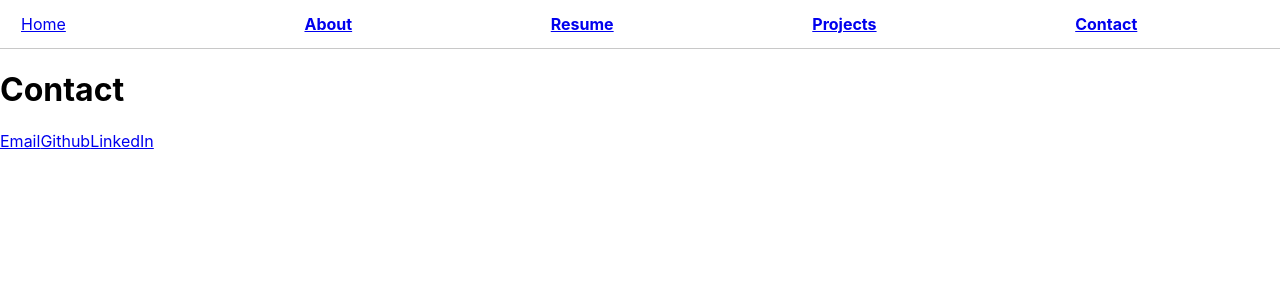
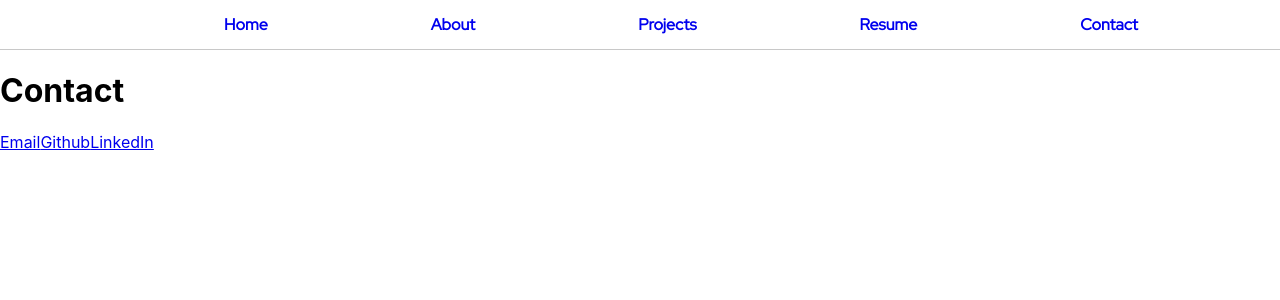
Before and after one commit to Zain23456/zain-ahmed-portfolio, a React (Create React App) app: page /contact in a window 1280 px wide. Shown: the top 300 px of the page. Built offline with nearby package versions, Linux system fonts and the light colour scheme.

Commit message:
update style for nav

```diff
--- a/src/App.css
+++ b/src/App.css
@@ -1,3 +1,5 @@
+@import url('https://fonts.googleapis.com/css2?family=Red+Hat+Display&display=swap');
+
 .App {
   text-align: center;
 }
--- a/src/components/NavBar.jsx
+++ b/src/components/NavBar.jsx
@@ -4,19 +4,21 @@ import styles from './NavBar.module.css'
 function NavBar() {
   return (
     <nav className={styles.navbar}>
-      <Link to='/'>Home</Link>
       <ul>
         <li>
-          <Link to='/about'>About</Link>
+          <Link to='/' className={styles.link}>Home</Link>
         </li>
         <li>
-          <Link to='/resume'>Resume</Link>
+          <Link to='/about' className={styles.link}>About</Link>
         </li>
         <li>
-          <Link to='/projects'>Projects</Link>
+          <Link to='/projects' className={styles.link}>Projects</Link>
         </li>
         <li>
-          <Link to='/contact'>Contact</Link>
+          <Link to='/resume' className={styles.link}>Resume</Link>
+        </li>
+        <li>
+          <Link to='/contact' className={styles.link}>Contact</Link>
         </li>
       </ul>
     </nav>
--- a/src/components/NavBar.module.css
+++ b/src/components/NavBar.module.css
@@ -20,9 +20,12 @@
 }
 
 .navbar li {
-  margin-left: 35px;
-  text-align: right;
+  text-align: center;
+}
+
+.link {
   text-decoration: none;
+  font-family: 'Red Hat Display', sans-serif;
 }
 
 @media only screen and (max-width: 414px) {
```
